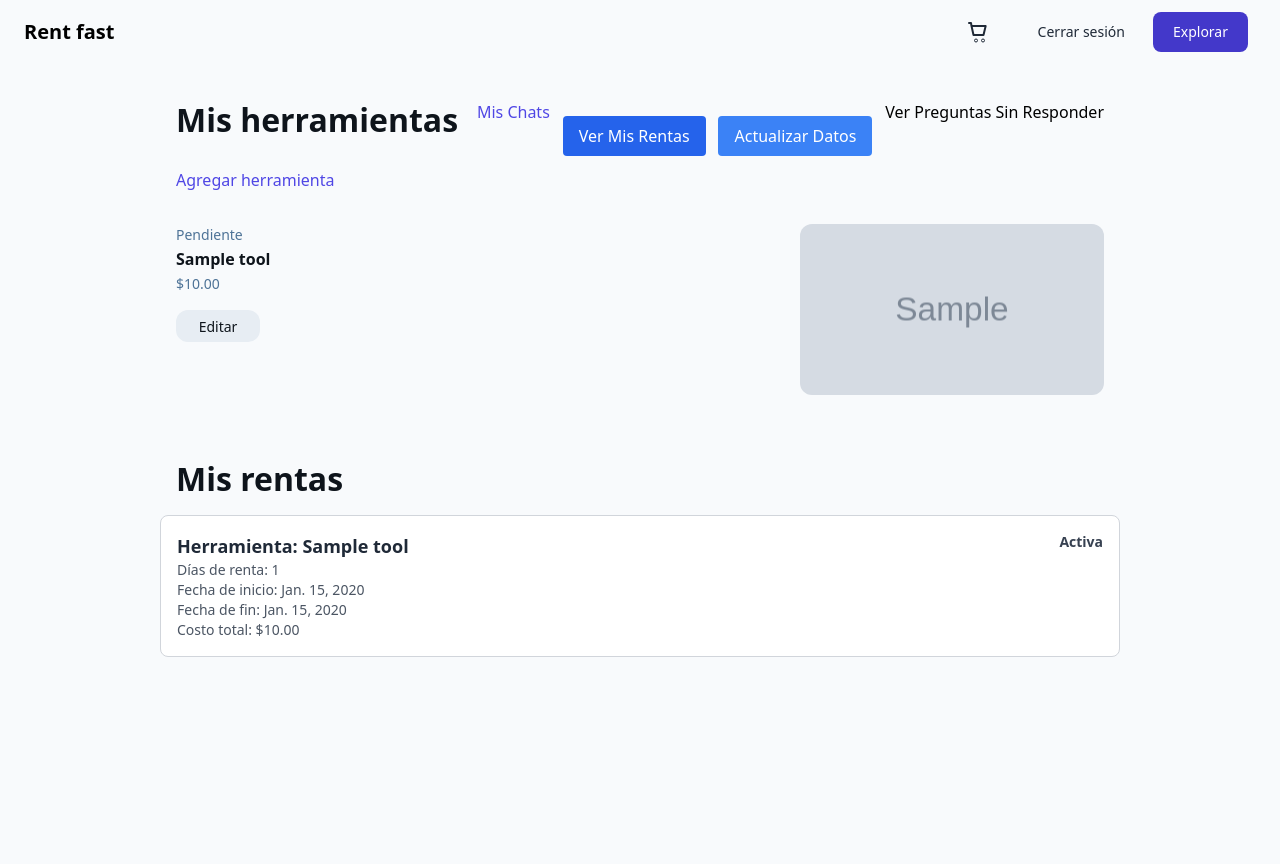
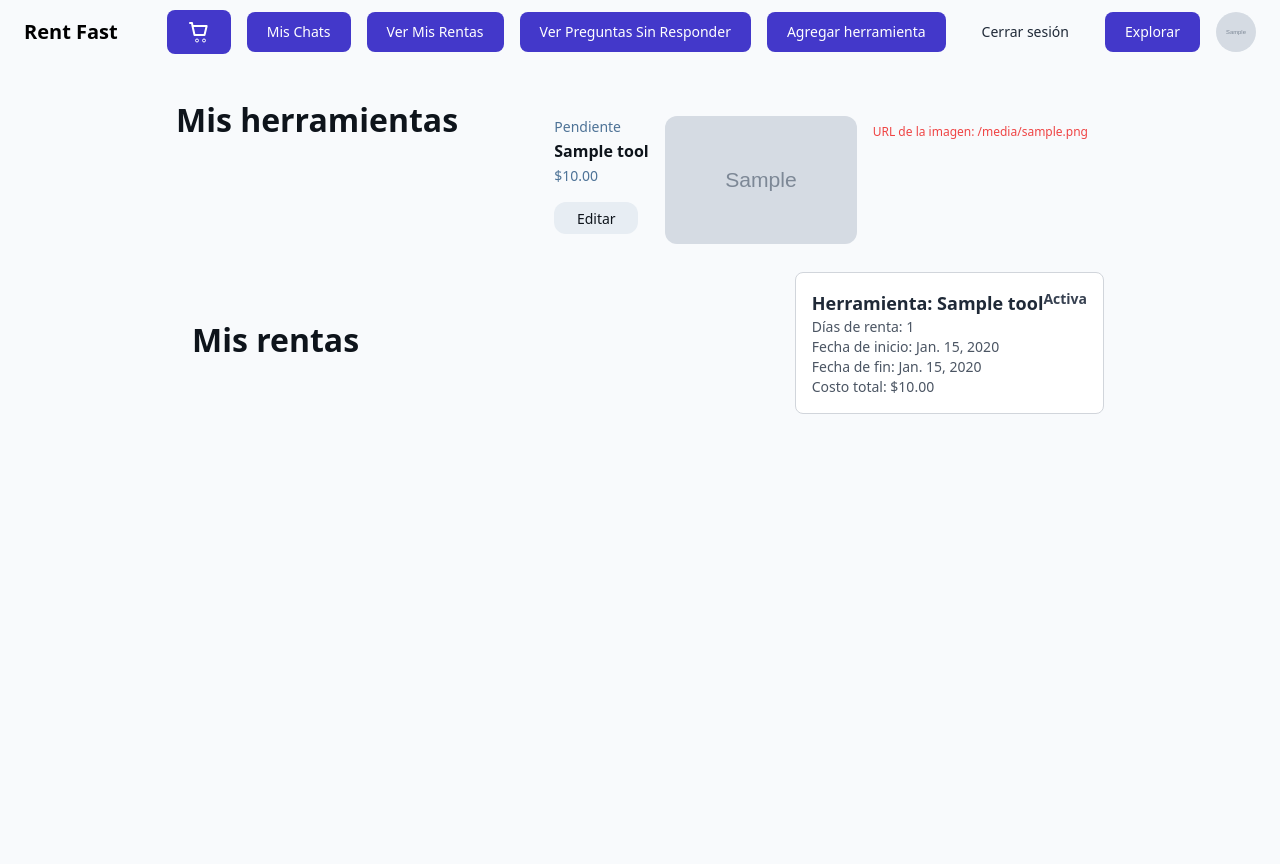
Before and after one commit to metodosformalesds/t1_mfds_2024, a Django app: page /herramientas/arrendador/ in a window 1280 px wide. Run offline with Django 5.2, Linux system fonts and the light colour scheme; a user stored in the database is signed in; tables that the repository leaves empty hold one stand-in row (values such as "Sample post"); grey boxes marked "Sample" are stand-in pictures; some libraries are stand-ins or nearby versions.

Commit message:
fixed details bd

```diff
--- a/rent_fast/templates/base.html
+++ b/rent_fast/templates/base.html
@@ -6,21 +6,25 @@
     <meta name="viewport" content="width=device-width, initial-scale=1.0">
     <title>Rent Fast</title>
     <script src="https://cdn.tailwindcss.com"></script>
+    <script>
+        function toggleDropdown() {
+            var menu = document.getElementById("dropdown-menu");
+            menu.classList.toggle("hidden");
+        }
+    </script>
 </head>
-<body>
+<body class="relative">
     <header>
-        <nav class="bg-slate-50 border-gray-200 px-4 lg:px-6 py-2.5 dark:bg-gray-800">
+        <nav class="bg-slate-50 border-gray-200 px-4 lg:px-6 py-2.5 dark:bg-gray-800 relative z-50">
             <div class="flex flex-wrap justify-between items-center mx-auto max-w-screen-xl">
-                <a href="{% url "home" %}" class="flex items-center">
+                <a href="{% url 'home' %}" class="flex items-center">
                     <!-- Aquí va el SVG del logo que ya tienes -->
-                    <span class="self-center text-xl font-semibold whitespace-nowrap dark:text-white">Rent fast</span>
+                    <span class="self-center text-xl font-semibold whitespace-nowrap dark:text-white">Rent Fast</span>
                 </a>
-                <div class="flex items-center lg:order-2">
+                <div class="flex items-center lg:order-2 space-x-4">
                     {% if user.is_authenticated %}
-                        <!-- Condicional para verificar si el usuario es arrendatario -->
                         {% if user.arrendatario %}
-                            <!-- Ícono de carrito para arrendatarios -->
-                            <a href="{% url 'carrito' %}" class="text-gray-800 dark:text-white hover:bg-gray-50 focus:ring-4 focus:ring-gray-300 font-medium rounded-lg text-sm px-4 lg:px-5 py-2 lg:py-2.5 mr-2 dark:hover:bg-gray-700 focus:outline-none dark:focus:ring-gray-800">
+                            <a href="{% url 'carrito' %}" class="text-white bg-indigo-700 hover:bg-indigo-800 focus:ring-4 focus:ring-indigo-300 font-medium rounded-lg text-sm px-4 lg:px-5 py-2 lg:py-2.5 dark:bg-indigo-600 dark:hover:bg-indigo-700 focus:outline-none dark:focus:ring-indigo-800">
                                 <!-- Icono de carrito -->
                                 <svg xmlns="http://www.w3.org/2000/svg" fill="none" viewBox="0 0 24 24" stroke="currentColor" class="w-6 h-6 inline">
                                     <path stroke-linecap="round" stroke-linejoin="round" stroke-width="2" d="M3 3h2l.344 2.175L7.503 15h9.992l2.169-9H5.654" />
@@ -30,28 +34,42 @@
                                 <span class="sr-only">Carrito</span>
                             </a>
                         {% endif %}
-                        <!-- Botón de Cerrar Sesión -->
-                        <form action="{% url 'logout' %}" method="post">
+                        {% if user.arrendador %}
+                            <a href="{% url 'listar_chats' %}" class="text-white bg-indigo-700 hover:bg-indigo-800 focus:ring-4 focus:ring-indigo-300 font-medium rounded-lg text-sm px-4 lg:px-5 py-2 lg:py-2.5 dark:bg-indigo-600 dark:hover:bg-indigo-700 focus:outline-none dark:focus:ring-indigo-800">Mis Chats</a>
+                            <a href="{% url 'rentas_arrendador' %}" class="text-white bg-indigo-700 hover:bg-indigo-800 focus:ring-4 focus:ring-indigo-300 font-medium rounded-lg text-sm px-4 lg:px-5 py-2 lg:py-2.5 dark:bg-indigo-600 dark:hover:bg-indigo-700 focus:outline-none dark:focus:ring-indigo-800">Ver Mis Rentas</a>
+                            <a href="{% url 'preguntas_sin_responder' %}" class="text-white bg-indigo-700 hover:bg-indigo-800 focus:ring-4 focus:ring-indigo-300 font-medium rounded-lg text-sm px-4 lg:px-5 py-2 lg:py-2.5 dark:bg-indigo-600 dark:hover:bg-indigo-700 focus:outline-none dark:focus:ring-indigo-800">Ver Preguntas Sin Responder</a>
+                            <a href="{% url 'add_tool' %}" class="text-white bg-indigo-700 hover:bg-indigo-800 focus:ring-4 focus:ring-indigo-300 font-medium rounded-lg text-sm px-4 lg:px-5 py-2 lg:py-2.5 dark:bg-indigo-600 dark:hover:bg-indigo-700 focus:outline-none dark:focus:ring-indigo-800">Agregar herramienta</a>
+                        {% endif %}
+                        <!-- Botón de Cerrar Sesión sin cambios -->
+                        <form action="{% url 'logout' %}" method="post" class="inline">
                             {% csrf_token %}
-                            <button type="submit" class="text-gray-800 dark:text-white hover:bg-gray-50 focus:ring-4 focus:ring-gray-300 font-medium rounded-lg text-sm px-4 lg:px-5 py-2 lg:py-2.5 mr-2 dark:hover:bg-gray-700 focus:outline-none dark:focus:ring-gray-800">
+                            <button type="submit" class="text-gray-800 dark:text-white hover:bg-gray-50 focus:ring-4 focus:ring-gray-300 font-medium rounded-lg text-sm px-4 lg:px-5 py-2 lg:py-2.5 dark:hover:bg-gray-700 focus:outline-none dark:focus:ring-gray-800">
                                 Cerrar sesión
                             </button>
                         </form>
                     {% else %}
-                        <!-- Botón de Login -->
-                        <a href="{% url 'login' %}" class="text-gray-800 dark:text-white hover:bg-gray-50 focus:ring-4 focus:ring-gray-300 font-medium rounded-lg text-sm px-4 lg:px-5 py-2 lg:py-2.5 mr-2 dark:hover:bg-gray-700 focus:outline-none dark:focus:ring-gray-800">
+                        <a href="{% url 'login' %}" class="text-white bg-indigo-700 hover:bg-indigo-800 focus:ring-4 focus:ring-indigo-300 font-medium rounded-lg text-sm px-4 lg:px-5 py-2 lg:py-2.5 dark:bg-indigo-600 dark:hover:bg-indigo-700 focus:outline-none dark:focus:ring-indigo-800">
                             Login
                         </a>
                     {% endif %}
-                    <!-- Botón de Explorar -->
-                    <a href="{% url "home" %}" class="text-white bg-indigo-700 hover:bg-indigo-800 focus:ring-4 focus:ring-indigo-300 font-medium rounded-lg text-sm px-4 lg:px-5 py-2 lg:py-2.5 mr-2 dark:bg-indigo-600 dark:hover:bg-indigo-700 focus:outline-none dark:focus:ring-indigo-800">
+                    <a href="{% url 'home' %}" class="text-white bg-indigo-700 hover:bg-indigo-800 focus:ring-4 focus:ring-indigo-300 font-medium rounded-lg text-sm px-4 lg:px-5 py-2 lg:py-2.5 dark:bg-indigo-600 dark:hover:bg-indigo-700 focus:outline-none dark:focus:ring-indigo-800">
                         Explorar
                     </a>
+                    <!-- Botón con imagen del arrendador -->
+                    {% if user.arrendador %}
+                        <div class="relative">
+                            <button onclick="toggleDropdown()" class="flex items-center focus:outline-none">
+                                <img src="{{ user.arrendador.profile_picture.url }}" alt="Foto del Arrendador" class="w-10 h-10 rounded-full">
+                            </button>
+                            <div id="dropdown-menu" class="absolute right-0 mt-2 w-48 bg-white border rounded-md shadow-lg hidden z-50">
+                                <a href="{% url 'update_dates' %}" class="block px-4 py-2 text-gray-800 hover:bg-gray-100">Actualizar Datos</a>
+                            </div>
+                        </div>
+                    {% endif %}
                 </div>
             </div>
         </nav>
     </header>
-    <!-- Bloque de contenido principal -->
     <div>
         {% block content %}
         {% endblock content %}
--- a/rent_fast/tools/templates/arrendadores/arrendador_home.html
+++ b/rent_fast/tools/templates/arrendadores/arrendador_home.html
@@ -9,24 +9,6 @@
             <div class="layout-content-container flex max-w-[960px] flex-1 flex-col">
                 <div class="flex flex-wrap justify-between gap-3 p-4">
                     <p class="tracking-light min-w-72 text-[32px] font-bold leading-tight text-[#0e141b]">Mis herramientas</p>
-            <!-- arrendador_home.html -->
-          <a href="{% url 'listar_chats' %}" class="text-indigo-600 hover:underline">Mis Chats</a>
-          <div class="flex justify-end mt-4">
-            <a href="{% url 'rentas_arrendador' %}" class="bg-blue-600 text-white px-4 py-2 rounded hover:bg-blue-700">
-                Ver Mis Rentas
-            </a>
-        </div>
-          <!-- Nuevo botón para actualizar datos -->
-          <div>
-          <a href="{% url 'update_dates' %}" class="inline-block mt-4 bg-blue-500 text-white px-4 py-2 rounded hover:bg-blue-600 transition duration-150">
-            Actualizar Datos
-          </a>
-        </div>
-        <a href="{% url 'preguntas_sin_responder' %}" class="btn btn-primary">Ver Preguntas Sin Responder</a>
-
-
-            <a href="{% url 'add_tool' %}" class="text-indigo-600 hover:underline">Agregar herramienta</a>
-          </div>
 
                     <!-- Mostrar herramientas -->
                     {% for tool in tools %}
@@ -42,7 +24,12 @@
                                     Editar
                                 </a>
                             </div>
-              <div class="aspect-video w-full flex-1 rounded-xl bg-cover bg-center bg-no-repeat" style='background-image: url("{% if tool.imagenes %}{{ tool.imagenes.url }}{% else %}https://cdn.usegalileo.ai/sdxl10/84ed65ba-6d8e-4158-b97a-6d36dabc415d.png{% endif %}");'></div>
+
+                            <!-- Mostrar imagen de la herramienta con tamaño ajustado -->
+                            <img src="{% if tool.imagenes %}{{ tool.imagenes.url }}{% else %}https://cdn.usegalileo.ai/sdxl10/84ed65ba-6d8e-4158-b97a-6d36dabc415d.png{% endif %}" alt="{{ tool.nombre }}" class="w-48 h-32 rounded-xl object-cover">
+
+                            <!-- Mostrar la URL de la imagen para depuración -->
+                            <p class="text-xs text-red-500 mt-2">URL de la imagen: {% if tool.imagenes %}{{ tool.imagenes.url }}{% else %}No hay imagen disponible{% endif %}</p>
                         </div>
                     </div>
                     {% endfor %}
@@ -74,4 +61,5 @@
             </div>
         </div>
     </div>
+</div>
 {% endblock %}
```
Also changed, not shown: rent_fast/users/templates/users/register_personal.html (+16 -0 lines), rent_fast/users/templates/users/update_dates.html (+0 -18 lines), rent_fast/users/views.py (+13 -19 lines). Lines whose indentation alone changed are shown as unchanged.
